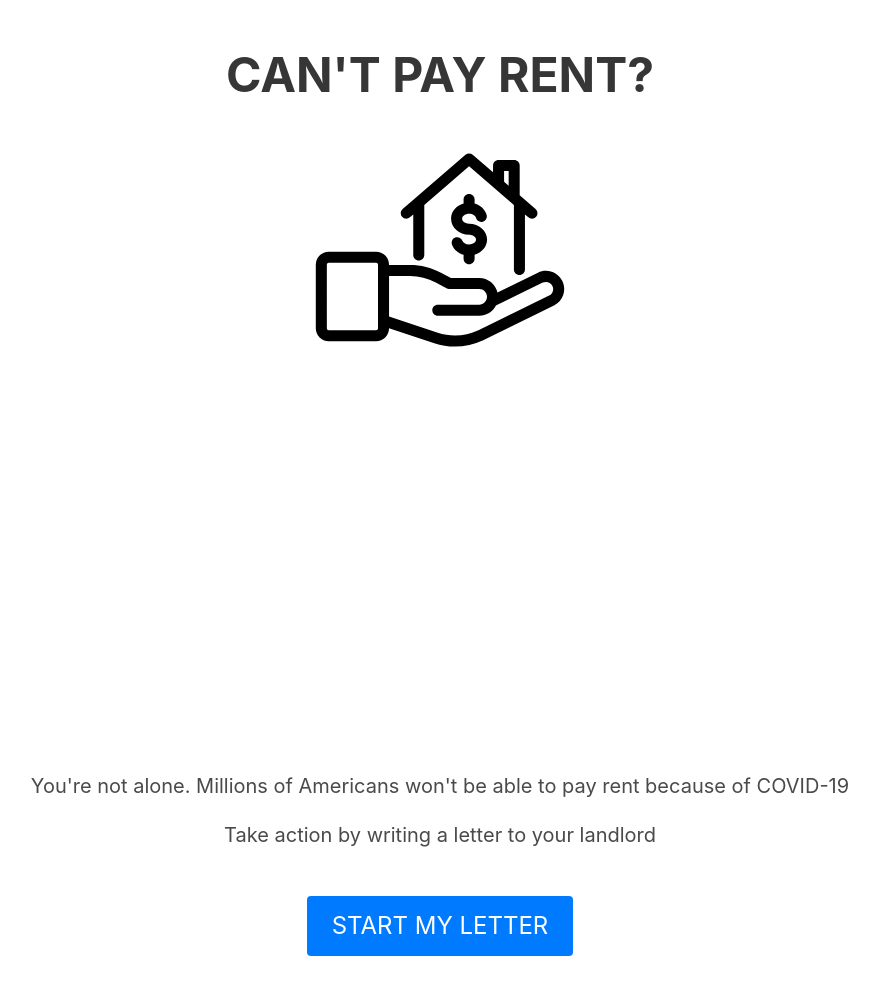
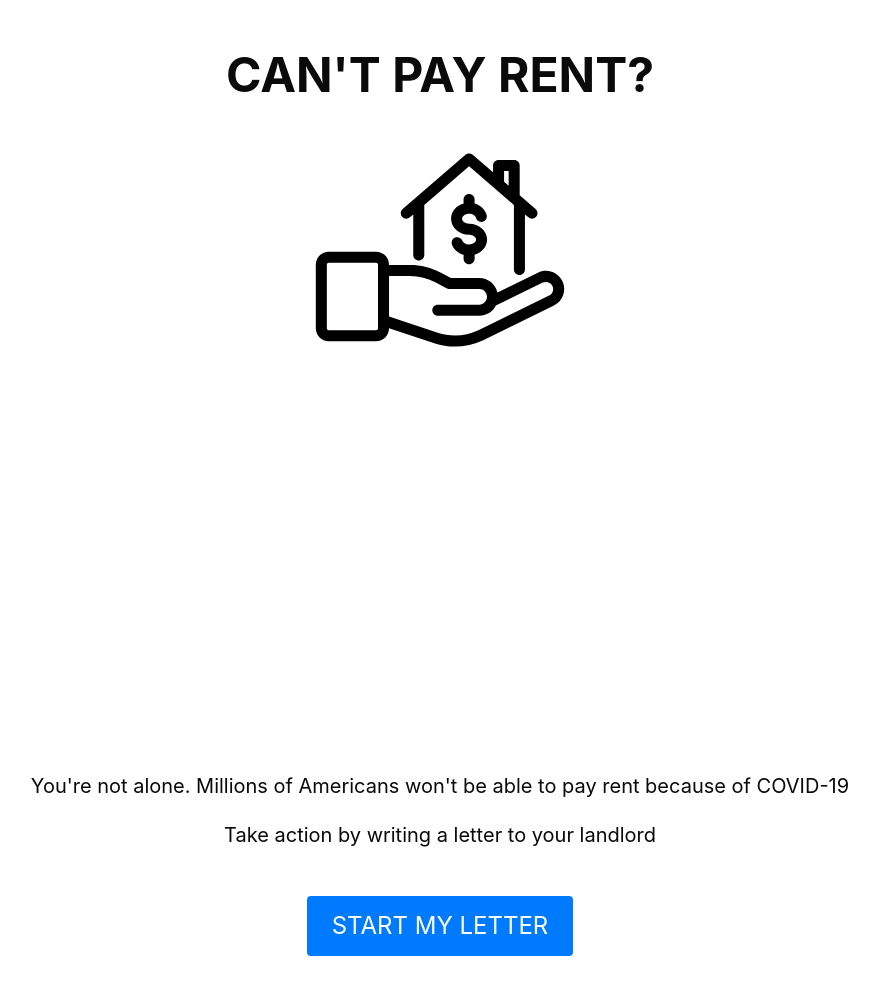
Before and after one commit to JustFixNYC/norent, a Gatsby site: page / in a window 1280 px wide. Shown: the whole page, without its empty margins (200-1079 px from the left). Built offline with nearby package versions, Linux system fonts and the light colour scheme; Gatsby itself is replaced by a stand-in of ours.

Commit message:
fixed text color on landing page

```diff
--- a/src/components/midsection.js
+++ b/src/components/midsection.js
@@ -9,16 +9,16 @@ const Midsection = () => (
 	<section className="hero is-fullheight">
 		<div className="hero-body">
 			<div className="container has-text-centered">
-				<h1 className="title is-size-1 is-spaced is-uppercase has-text-weight-bold">
+				<h1 className="title has-text-black is-size-1 is-spaced is-uppercase has-text-weight-bold">
 					Can't pay rent?
 				</h1>
 				<figure className="image is-2by1 rent-logo">
 					<img src={RentLogo} alt="rent-logo" />
 				</figure>
-				<div className="subtitle is-size-5" >
+				<div className="subtitle has-text-black is-size-5" >
 					You're not alone. Millions of Americans won't be able to pay rent because of COVID-19
 				</div>
-				<div className="subtitle is-size-5">
+				<div className="subtitle has-text-black is-size-5">
 					Take action by writing a letter to your landlord
 				</div>
 					<br />
```
